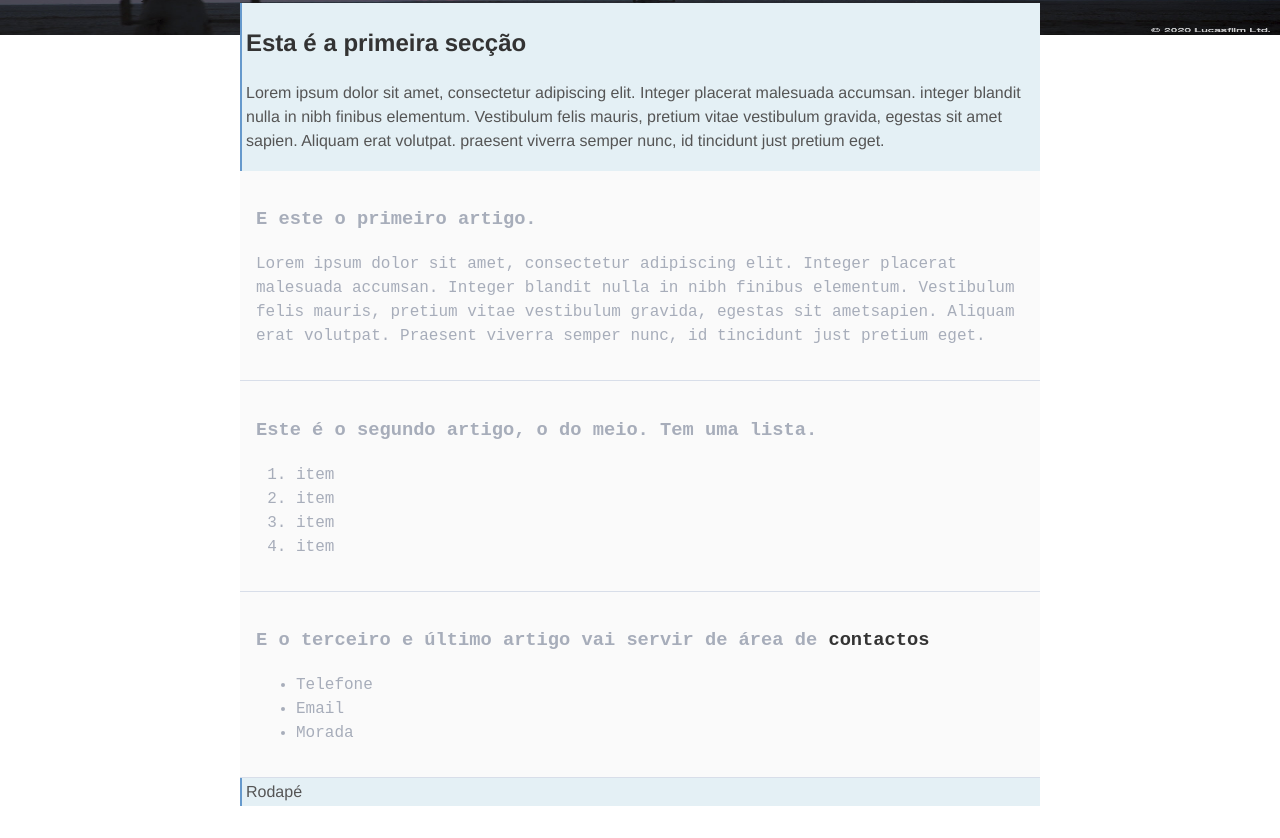
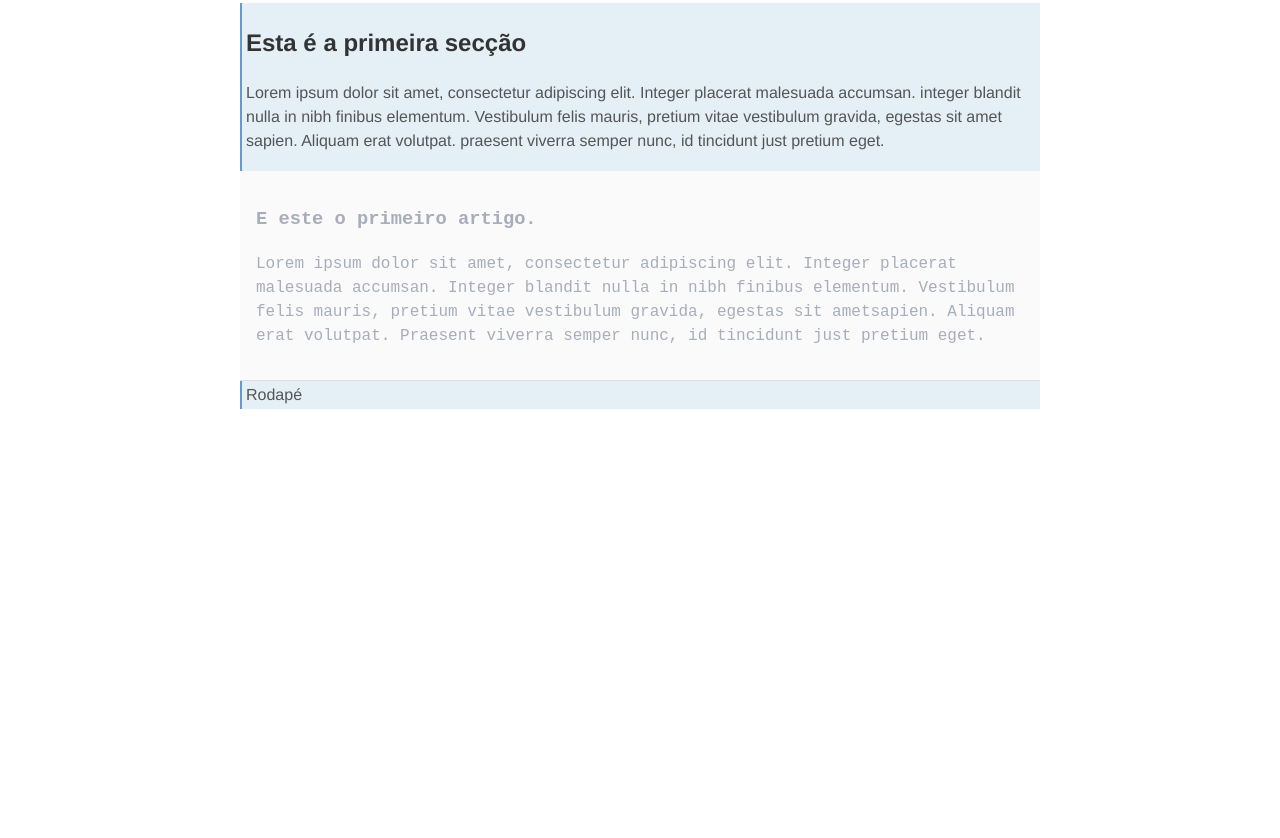
Before and after one commit to OnePlays/tmp22, a plain HTML site: page index.html in a window 1280 px wide. Shown: the part 309-1147 px from the top of the page. After the commit the page ends 800 px from the top, so only its background shows below. Drawn offline with Linux system fonts and the light colour scheme.

Commit message:
Update index.html

```diff
--- a/index.html
+++ b/index.html
@@ -18,23 +18,6 @@
 			<h3>E este o primeiro artigo.</h3>
 			<p>Lorem ipsum dolor sit amet, consectetur adipiscing elit. Integer placerat malesuada accumsan. Integer blandit nulla in nibh finibus elementum. Vestibulum felis mauris, pretium vitae vestibulum gravida, egestas sit ametsapien. Aliquam erat volutpat. Praesent viverra semper nunc, id tincidunt just pretium eget.</p>
 		</article>
-		<article>
-			<h3>Este é o segundo artigo, o do meio. Tem uma lista.</h3>
-			<ol>
-				<li>item</li>
-				<li>item</li>
-				<li>item</li>
-				<li>item</li>
-			</ol>
-		</article>
-		<article>
-			<h3>E o terceiro e último artigo vai servir de área de <strong>contactos</strong></h3>
-			<ul style="list-style-type:disc;">
-				<li>Telefone</li>
-				<li>Email</li>
-				<li>Morada</li>
-			</ul>
-		</article>
 		<footer>Rodapé</footer>
 	</body>
 </html>
```
